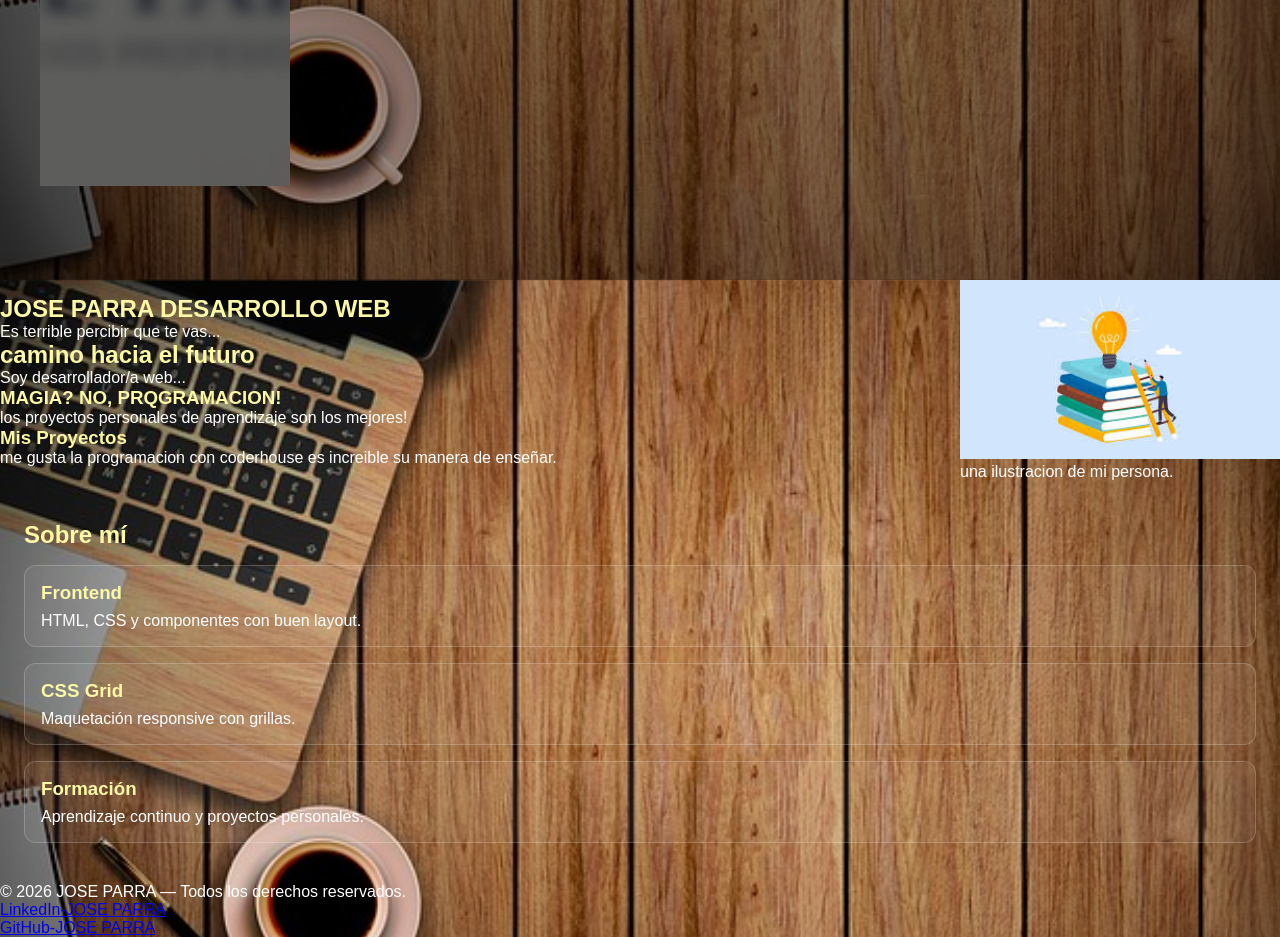
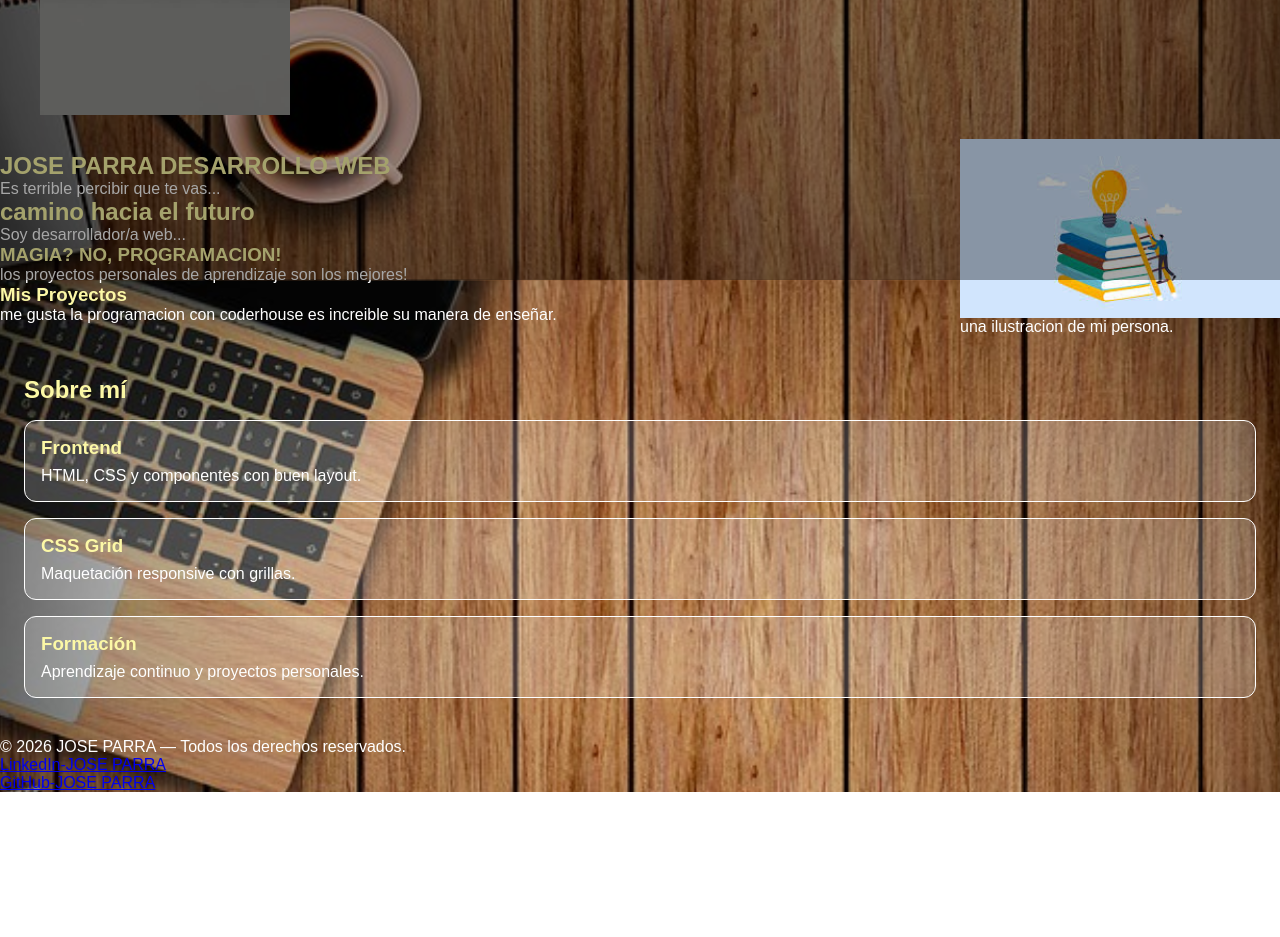
Before and after one commit to joseparragit/studious-waffle, a plain HTML site: page proyectocheo/pages/sobre_mi.html in a window 1280 px wide. Shown: the part 520-1457 px from the top of the page. After the commit the page ends 1312 px from the top, so only its background shows below. Drawn offline with Linux system fonts and the light colour scheme.

Commit message:
arreglo de estructura y css

```diff
--- a/proyectocheo/css/style.css
+++ b/proyectocheo/css/style.css
@@ -86,54 +86,40 @@ body::before {
   display: inline-block;
   padding: 0px 0; /* o 6px 0 */
 }
+.imagen-inicio img{
+  max-width: 100%;
+  height: auto;
+  display: block;
+}
 
-
-#inicio .contenido-inicio{
-  display: grid;
-  grid-template-columns: 1fr 320px;
-  gap: 24px;
-  align-items: center;
-  justify-items: start;
-}
-@media (max-width: 700px){
-  #inicio .contenido-inicio{
-    grid-template-columns: 1fr;
-  }
-}
  .contenido-inicio{
   padding: 0;
 }
 .section-principal{
   padding: 40px 24px;
 }
-@media (max-width: 700px){
-  header.header-principal{ padding: 16px 16px; }
-  main{ padding: 0 16px; }
-  footer{ padding: 16px 16px; }
+.header-principal{ grid-area: header; }
+#inicio .contenido-inicio{
+  display: grid;
+  grid-template-columns: 1fr; /* mobile base */
+  gap: 24px;
+  align-items: center;
+  justify-items: start;
 }
-
- .page-grid{
-  display: grid;
+@media (min-width: 1024px){
+  #inicio .contenido-inicio{
+    grid-template-columns: 1fr 320px; /* desktop */
+  }
+}
+  /* 2) Page grid: asegurar áreas y espacio */
+  .page-grid{
+    grid-template-rows: auto 1fr auto;
+     display: grid;
   grid-template-areas:
     "header"
     "inicio"
     "footer";
   grid-template-rows: auto 1fr auto;
-}
-.header-principal{ grid-area: header; }
-#inicio{ grid-area: inicio; }
-footer{ grid-area: footer; }
-
-@media (min-width: 1024px){
-  /* 1) Hero: volver a dos columnas */
-  #inicio .contenido-inicio{
-    grid-template-columns: 1fr 320px;
-    gap: 24px;
-  }
-
-  /* 2) Page grid: asegurar áreas y espacio */
-  .page-grid{
-    grid-template-rows: auto 1fr auto;
   }
 
   /* 3) Header: mantener en desktop la fila (si en mobile llegara a cambiar) */
@@ -141,8 +127,8 @@ footer{ grid-area: footer; }
     flex-direction: row;
     justify-content: space-between;
     align-items: center;
+    min-height: auto;
   }
-}
 /* base (mobile) */
 .proyectos{
   display: grid;
@@ -172,8 +158,8 @@ footer{ grid-area: footer; }
   margin-top: 16px;
 }
 .habilidad-card{
-  border: 1px solid rgba(255,255,255,0.2);
-  background: rgba(255,255,255,0.06);
+  border: 1px solid rgb(255, 255, 255);
+  background: rgba(255, 255, 255, 0.204);
   padding: 16px;
   border-radius: 12px;
 }
```
Also changed, not shown: proyectocheo/index.html (+4 -7 lines), proyectocheo/pages/sobre_mi.html (+9 -3 lines).
